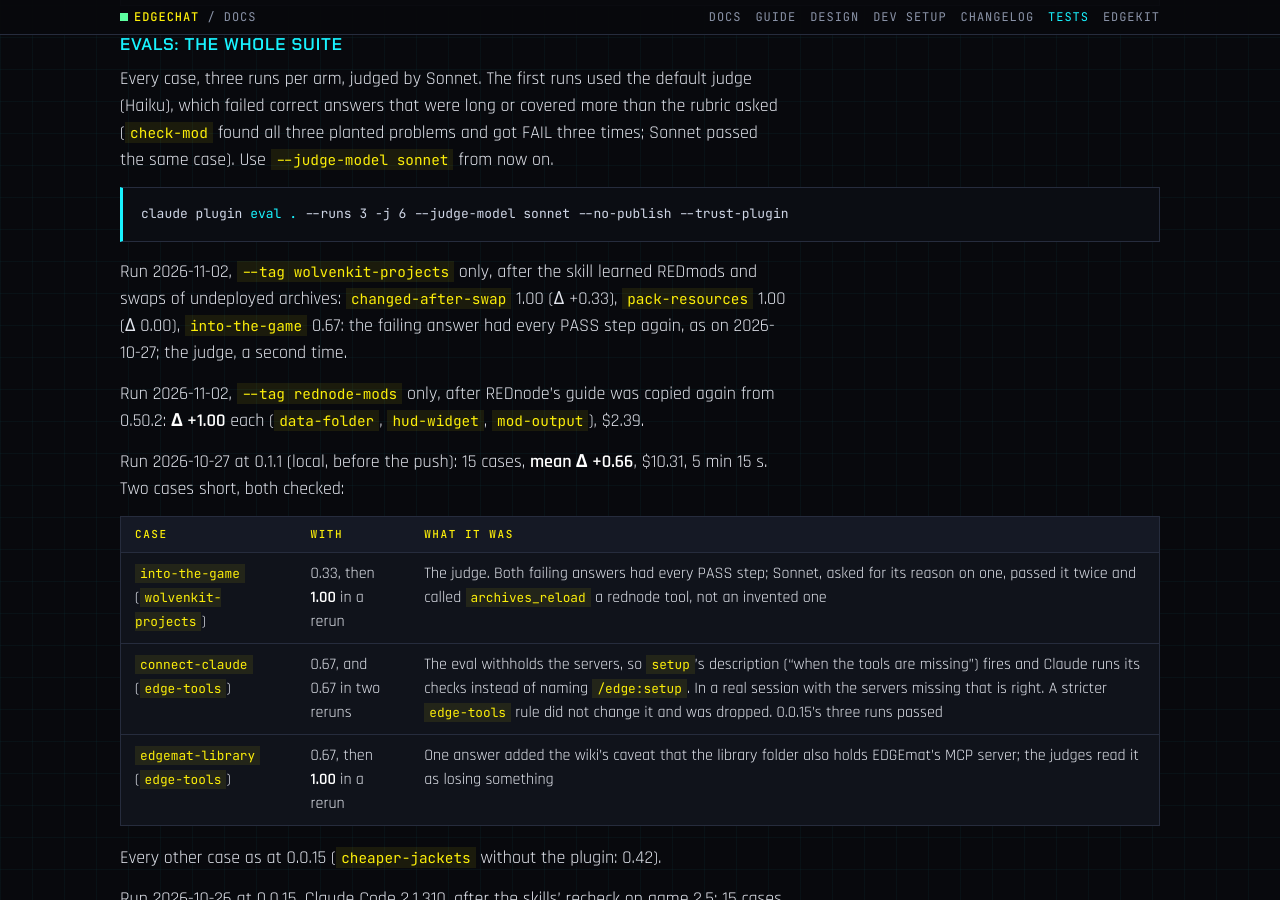
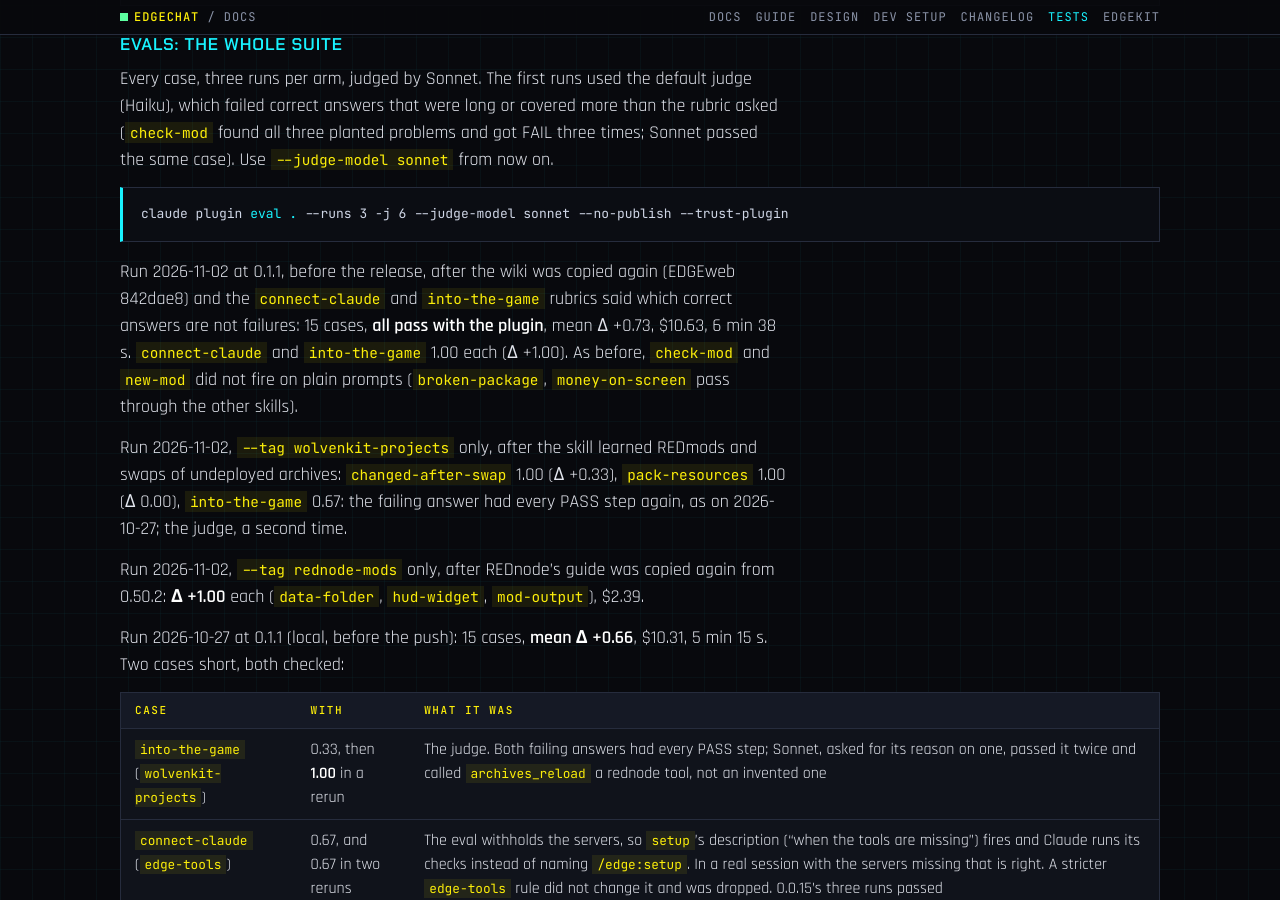
Before and after one commit to Edgemodders/EDGEchat, a Jekyll site: the page built from docs/testing.md, in a window 1280 px wide and 900 px high, scrolled down 16507 px. Built offline with Jekyll 4.4.1, drawn with Linux system fonts in a browser that asks for light colours; our own code applies the rules of GitHub Pages for plain Markdown files; some of the changed text lies outside the part shown.

Commit message:
Tests: the whole eval suite at 0.1.1, all pass
Co-Authored-By: Claude Opus 5.5 <noreply@anthropic.com>

````diff
--- a/docs/testing.md
+++ b/docs/testing.md
@@ -33,7 +33,7 @@ Last updated 2026-10-23.
 | [rednode-mods in the game](#rednode-mods-in-the-game) | By hand, in a session | P2 | 2026-10-23 | Pass |
 | [Evals: wolvenkit-projects](#evals-wolvenkit-projects) | `claude plugin eval` | P2 | 2026-10-23 | Δ +0.33 |
 | [Evals: edge-tools](#evals-edge-tools) | `claude plugin eval` | P3 | 2026-10-26 | Skill fires 9 of 9; Δ +1.00 |
-| [Evals: the whole suite](#evals-the-whole-suite) | `claude plugin eval` | P2, P3 | 2026-10-27 | 0.1.1: mean Δ +0.66; all pass but `connect-claude` (2 of 3, servers withheld) |
+| [Evals: the whole suite](#evals-the-whole-suite) | `claude plugin eval` | P2, P3 | 2026-11-02 | 0.1.1: 15 cases, all pass; mean Δ +0.73 |
 
 A scratch config has no Claude login, so the CLI tests check how the plugin installs and starts its servers, not what Claude does with it. The P1 test on 2026-10-21 was the first run of a skill in a session.
 
@@ -421,6 +421,8 @@ Every case, three runs per arm, judged by Sonnet. The first runs used the defaul
 claude plugin eval . --runs 3 -j 6 --judge-model sonnet --no-publish --trust-plugin
 ```
 
+Run 2026-11-02 at 0.1.1, before the release, after the wiki was copied again (EDGEweb 842dae8) and the `connect-claude` and `into-the-game` rubrics said which correct answers are not failures: 15 cases, **all pass with the plugin**, mean Δ +0.73, $10.63, 6 min 38 s. `connect-claude` and `into-the-game` 1.00 each (Δ +1.00). As before, `check-mod` and `new-mod` did not fire on plain prompts (`broken-package`, `money-on-screen` pass through the other skills).
+
 Run 2026-11-02, `--tag wolvenkit-projects` only, after the skill learned REDmods and swaps of undeployed archives: `changed-after-swap` 1.00 (Δ +0.33), `pack-resources` 1.00 (Δ 0.00), `into-the-game` 0.67: the failing answer had every PASS step again, as on 2026-10-27; the judge, a second time.
 
 Run 2026-11-02, `--tag rednode-mods` only, after REDnode's guide was copied again from 0.50.2: **Δ +1.00** each (`data-folder`, `hud-widget`, `mod-output`), $2.39.
````
